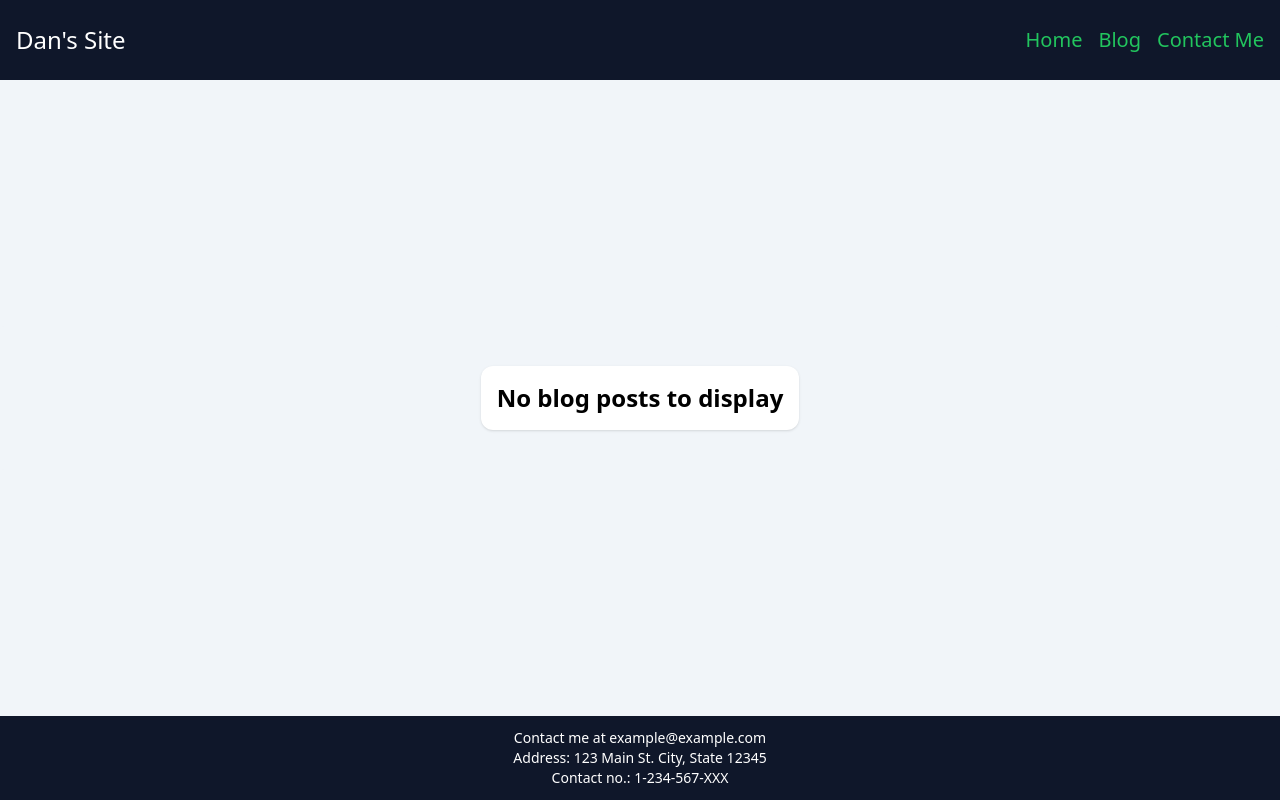
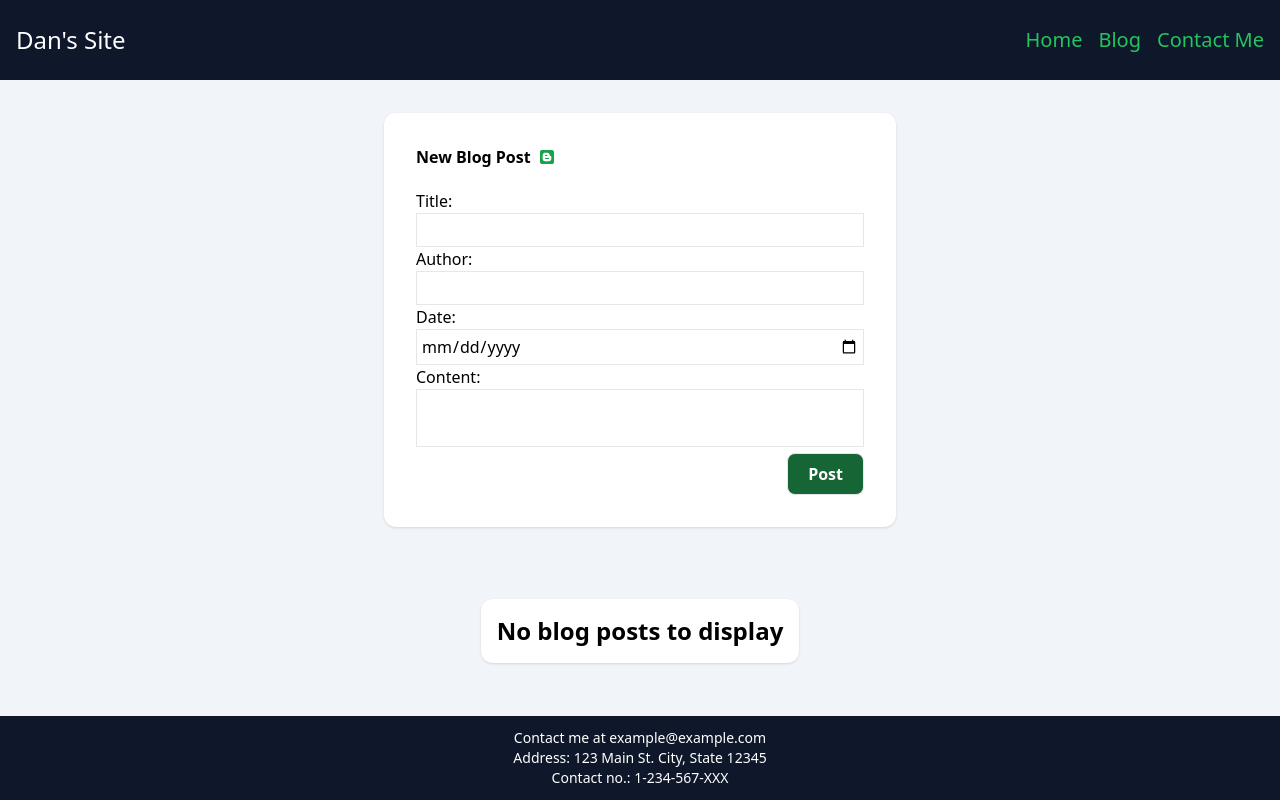
Before and after one commit to dan046/my-blog-site, a React (Vite) app: page / in a window 1280 px wide. Built offline with nearby package versions, Linux system fonts and the light colour scheme.

Commit message:
cleaned up commented code

```diff
--- a/src/App.tsx
+++ b/src/App.tsx
@@ -24,47 +24,6 @@ const getDataFromLocalStorage = () => {
   return []
 }
 const App = () => {
-  // const [posts, setPosts] = useState([
-  //   {
-  //     id: 1,
-  //     title: "My First Post",
-  //     author: "Lee",
-  //     date: "2023-05-15",
-  //     content:
-  //       "Lorem ipsum dolor sit amet consectetur adipisicing elit. Nihil non vitae illum nemo, delectus similique amet repellat, reiciendis quos consequatur maxime inventore deserunt, obcaecati accusamus modi necessitatibus odio?",
-  //   },
-  //   {
-  //     id: 2,
-  //     title: "My Second Post",
-  //     author: "Siyeon",
-  //     date: "2023-05-15",
-  //     content:
-  //       "Lorem ipsum dolor sit amet consectetur adipisicing elit. Nihil non vitae illum nemo, delectus similique amet repellat, reiciendis quos consequatur maxime inventore deserunt, obcaecati accusamus modi necessitatibus odio? Itaque?",
-  //   },
-  //   {
-  //     id: 3,
-  //     title: "My Third Post",
-  //     author: "Sayanee",
-  //     date: "2023-05-15",
-  //     content:
-  //       "Lorem ipsum dolor sit amet consectetur adipisicing elit. Ipsam, atque.",
-  //   },
-  // ])
-  // const [formData, setFormData] = useState({})
-
-  // const handleSubmit = (e: { target: any; preventDefault: () => void }) => {
-  //   e.preventDefault()
-  //   const id = posts.length ? posts[posts.length - 1].id + 1 : 1
-  //   const newPost = {
-  //     id: id,
-  //     title: e.target.title.value,
-  //     author: e.target.author.value,
-  //     date: e.target.date.value,
-  //     content: e.target.content.value,
-  //   }
-  //   setPosts([...posts, newPost])
-  //   setFormData({})
-  // }
   const [formData, setFormData] = useState<FormDataType[]>(
     getDataFromLocalStorage()
   )
@@ -132,13 +91,13 @@ const App = () => {
   return (
     <div className="flex flex-col h-screen justify-between bg-slate-100 justify-center">
       <Header title="Dan's Site" home="Home" blog="Blog" contact="Contact Me" />
-      {/* <AddPost
+      <AddPost
         handleInputChange={handleInputChange}
         handleSubmit={handleAddData}
         input={input}
         // formData={formData}
         // setFormData={setFormData}
-      /> */}
+      />
       <BlogPost
         post={formData}
         handleDelete={handleDelete}
```
